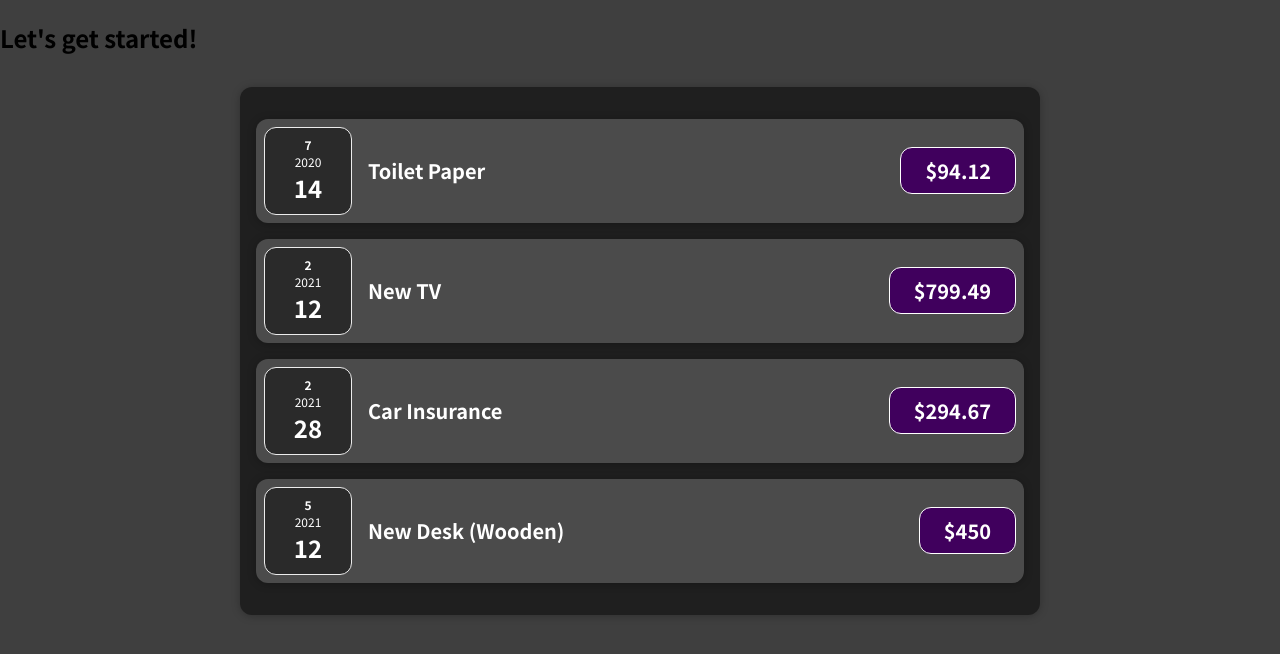
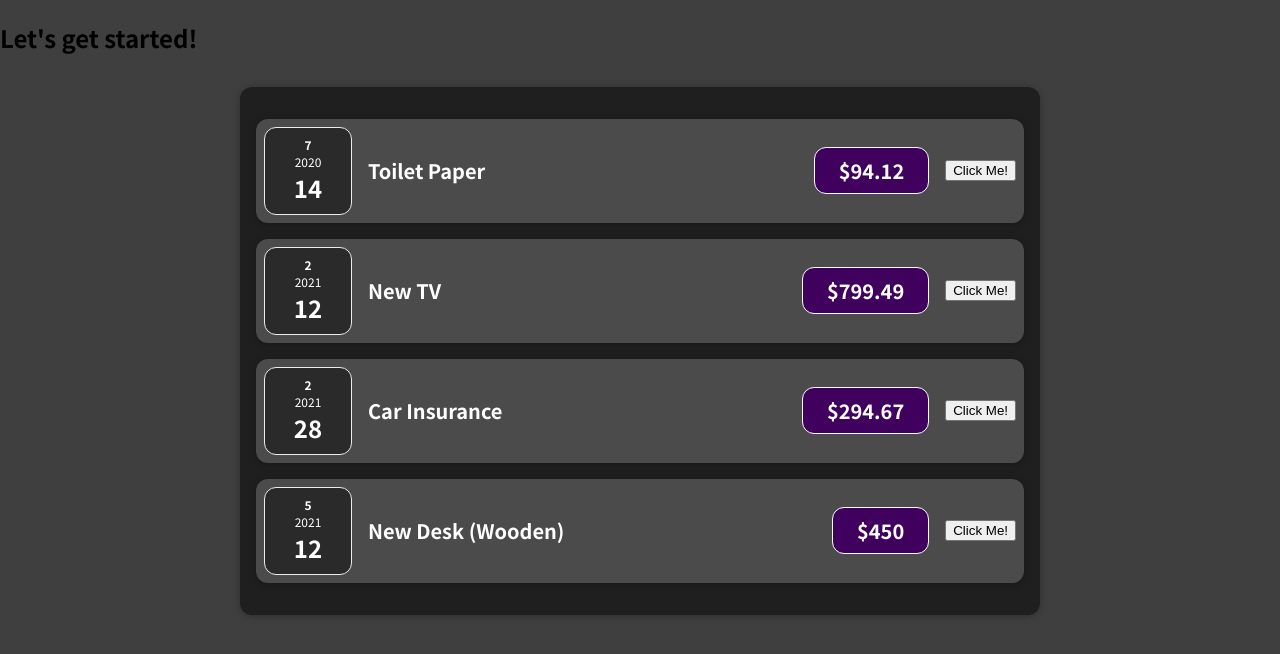
Before and after one commit to Ritwik-Gupta/React-Demo-Projectr, a React (Create React App) app: page / in a window 1280 px wide. Shown: the top 654 px of the page. Built offline with nearby package versions, Linux system fonts and the light colour scheme.

Commit message:
commiting some changes

```diff
--- a/package.json
+++ b/package.json
@@ -6,6 +6,7 @@
     "@testing-library/jest-dom": "^5.11.6",
     "@testing-library/react": "^11.2.2",
     "@testing-library/user-event": "^12.5.0",
+    "bootstrap": "^5.2.3",
     "react": "^18.0.0",
     "react-dom": "^18.0.0",
     "react-scripts": "^5.0.1",
--- a/src/App.js
+++ b/src/App.js
@@ -1,6 +1,6 @@
-import AllExpenses from "./components/AllExpenses";
+import AllExpenses from "./components/Expenses/AllExpenses";
 
-function App() {
+const App = () => {
 
   const expenses = [
     {
--- a/src/components/ExpenseItem.js
+++ /dev/null
@@ -1,17 +0,0 @@
-import "./ExpenseItem.css";
-import ExpenseDate from "./ExpenseDate";
-import Card from "./Card"
-
-function ExpenseItem(props) {
-    return(
-        <Card className="expense-item">
-            <ExpenseDate date={props.date} />
-            <div className="expense-item__description">
-                <h2>{props.title}</h2>
-                <h1 className="expense-item__price">${props.amount}</h1>
-            </div>
-        </Card>
-    );
-}
-
-export default ExpenseItem;
--- a/src/components/AllExpenses.js
+++ b/src/components/Expenses/AllExpenses.js
@@ -1,8 +1,8 @@
 import ExpenseItem from "./ExpenseItem";
 import "./AllExpenses.css"
-import Card from "./Card"
+import Card from "../UI/Card"
 
-function AllExpenses(props) {
+const AllExpenses = (props) => {
     return(
         <Card className="expenses">
             <ExpenseItem
--- a/src/components/ExpenseDate.js
+++ b/src/components/Expenses/ExpenseDate.js
@@ -1,6 +1,6 @@
 import "./ExpenseDate.css"
 
-function ExpenseDate(props){
+const ExpenseDate = (props) => {
     const date = props.date.getDate();
     const month = props.date.getMonth();
     const year = props.date.getUTCFullYear()
--- /dev/null
+++ b/src/components/Expenses/ExpenseItem.js
@@ -0,0 +1,27 @@
+import "./ExpenseItem.css";
+import ExpenseDate from "./ExpenseDate";
+import Card from "../UI/Card"
+import { useState } from "react";
+
+const ExpenseItem = (props) => {
+    const [title, setTitle] = useState(props.title)
+
+    const buttonClickHandler = () => {
+        console.log("Old Title: " + title);
+        setTitle("Updated!!");
+        console.log("Title Updated!");
+    }
+
+    return(
+        <Card className="expense-item">
+            <ExpenseDate date={props.date} />
+            <div className="expense-item__description">
+                <h2>{title}</h2>
+                <h1 className="expense-item__price">${props.amount}</h1>
+                <button onClick={buttonClickHandler}>Click Me!</button>
+            </div>
+        </Card>
+    );
+}
+
+export default ExpenseItem;
```
Also changed, not shown: src/components/Expenses/AllExpenses.css (renamed from src/components/AllExpenses.css), src/components/Expenses/ExpenseDate.css (renamed from src/components/ExpenseDate.css), src/components/Expenses/ExpenseItem.css (renamed from src/components/ExpenseItem.css), src/components/UI/Card.css (renamed from src/components/Card.css), src/components/UI/Card.js (renamed from src/components/Card.js), 1 other file (tests, documents, lock files or other folders).
